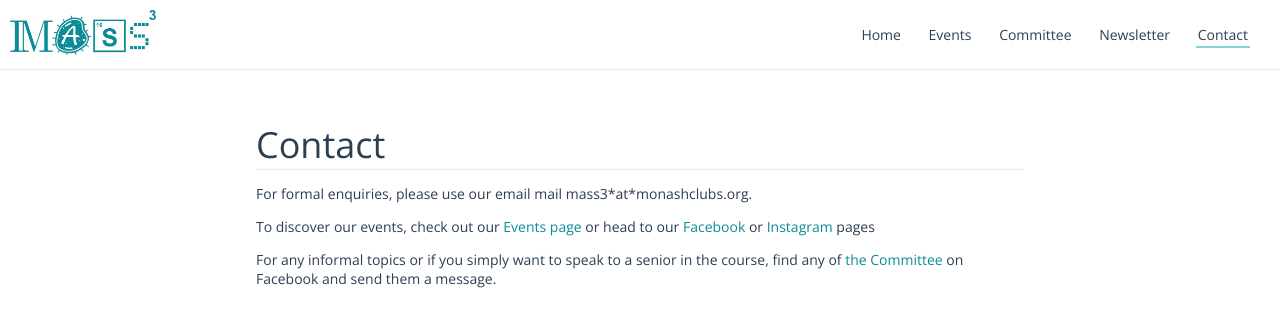
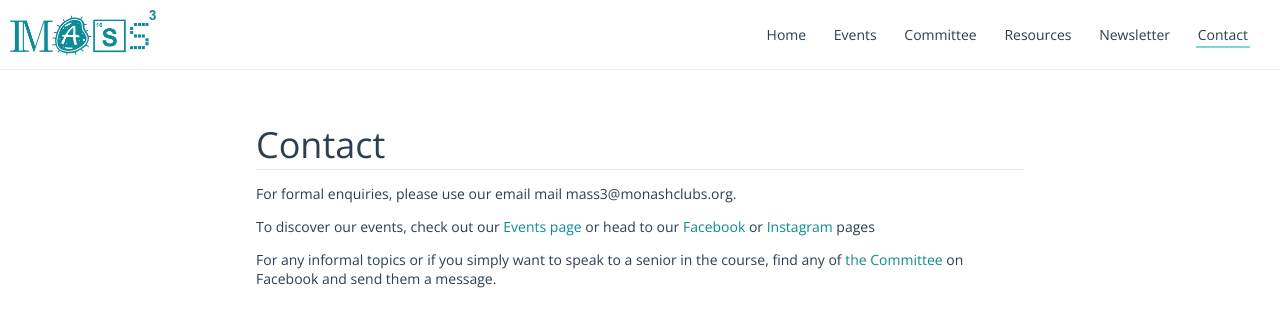
Before and after one commit to masscubed/masscubed.com, a Jekyll site: the page contact/index.html, which Jekyll copies as it is, in a window 1280 px wide. Shown: the top 327 px of the page. Built offline with Jekyll 4.4.1, drawn with Linux system fonts in a browser that asks for light colours.

Commit message:
resources

```diff
--- a/committee/index.html
+++ b/committee/index.html
@@ -23,6 +23,7 @@
         <a href="">Home</a>
         <a href="events/">Events</a>
         <a href="committee/" class="current-page">Committee</a>
+        <a href="resources/">Resources</a>
         <a href="newsletter/">Newsletter</a>
         <a href="contact/">Contact</a>
       </nav>
--- a/contact/index.html
+++ b/contact/index.html
@@ -23,6 +23,7 @@
         <a href="">Home</a>
         <a href="events/">Events</a>
         <a href="committee/">Committee</a>
+        <a href="resources/">Resources</a>
         <a href="newsletter/">Newsletter</a>
         <a href="contact/" class="current-page">Contact</a>
       </nav>
@@ -33,7 +34,7 @@
       </header>
       <p>
         For formal enquiries, please use our
-        email mail mass3*at*monashclubs.org.
+        email mail mass3@monashclubs.org.
       </p>
       <p>
         To discover our events, check out our <a href="events/">Events
--- a/events/index.html
+++ b/events/index.html
@@ -23,6 +23,7 @@
         <a href="">Home</a>
         <a href="events/" class="current-page">Events</a>
         <a href="committee/">Committee</a>
+        <a href="resources/">Resources</a>
         <a href="newsletter/">Newsletter</a>
         <a href="contact/">Contact</a>
       </nav>
--- a/index.html
+++ b/index.html
@@ -37,6 +37,7 @@
           <a href="" class="current-page">Home</a>
           <a href="events/">Events</a>
           <a href="committee/">Committee</a>
+          <a href="resources/">Resources</a>
           <a href="newsletter/">Newsletter</a>
           <a href="contact/">Contact</a>
         </nav>
@@ -62,9 +63,10 @@
         </ul>
         Our purpose is to provide strong social and academic networks
         for high achieving students, particularly those who wish to proceed
-        into academia or business. You can find our common room at 19 Rainforest walk,
+        into academia or business. You can find our common room at 19 Rainforest Walk,
         as can be found in the
-        <a href="http://monash.edu/pubs/maps/3-Claytoncolour.pdf">Campus Map</a><br>, located next to the tables on the right, under the sheltered area.
+        <a href="http://monash.edu/pubs/maps/3-Claytoncolour.pdf">Campus Map</a>,
+        located next to the tables on the right under the sheltered area.
       </p>
       <p>
         We urge members to visit to the
--- a/newsletter/index.html
+++ b/newsletter/index.html
@@ -49,11 +49,16 @@
         <a href="events/">Events</a>
         <a href="committee/">Committee</a>
         <a href="newsletter/" class="current-page">Newsletter</a>
+        <a href="resources/">Resources</a>
         <a href="contact/">Contact</a>
       </nav>
     </header>
     <main>
       <body>
+        <header class="bottom-horizontal">
+          <h1>2024 Newsletters</h1>
+        </header>
+        Look out for the first newsletter of the year!
         <header class="bottom-horizontal">
           <h1>2023 Newsletters</h1>
         </header>
```
Also changed, not shown: resources/index.html (added, +61 -0 lines).
